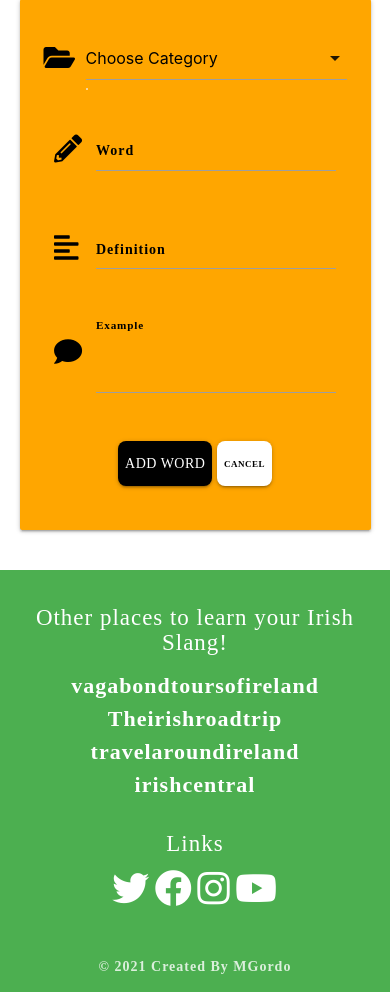
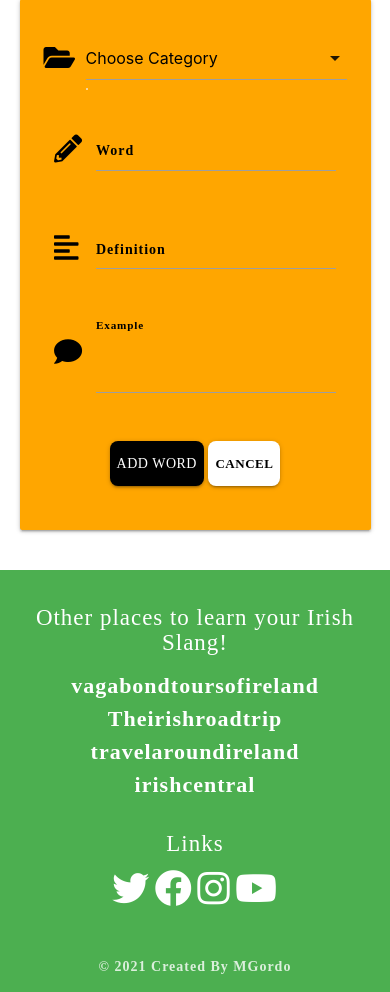
Before and after one commit to markgordon22/Dublin-slang, a Flask app: page /add_word in a window 390 px wide. Shown: the part 146-1138 px from the top of the page. Run offline with Flask 2, Linux system fonts and the light colour scheme; the visitor is signed in with stand-in values (Sample User, id 1); data that the repository does not hold is empty; some libraries are stand-ins or nearby versions; some web fonts are replaced.

Commit message:
increased font-size of collap btns for eligibility

```diff
--- a/static/css/style.css
+++ b/static/css/style.css
@@ -333,13 +333,13 @@ width: 210px;
 @media only screen and (max-width: 414px) {
 a.btn-small.black.white-text.modal-trigger{
 margin-left: 5px;
-font-size: 9px;
+font-size: 13px;
 }
 }
 @media only screen and (max-width: 414.01px) {
 a.btn-small.white.black-text{
 margin-left: 0px;
-font-size: 9px;
+font-size: 13px;
 }
 }
 
@@ -348,6 +348,6 @@ strong.black-text{
 margin-top: 9px;
 margin-left: 0px;
 margin-right: 0px;
-font-size: 13px;
+font-size: 16px;
 }
 }
```
